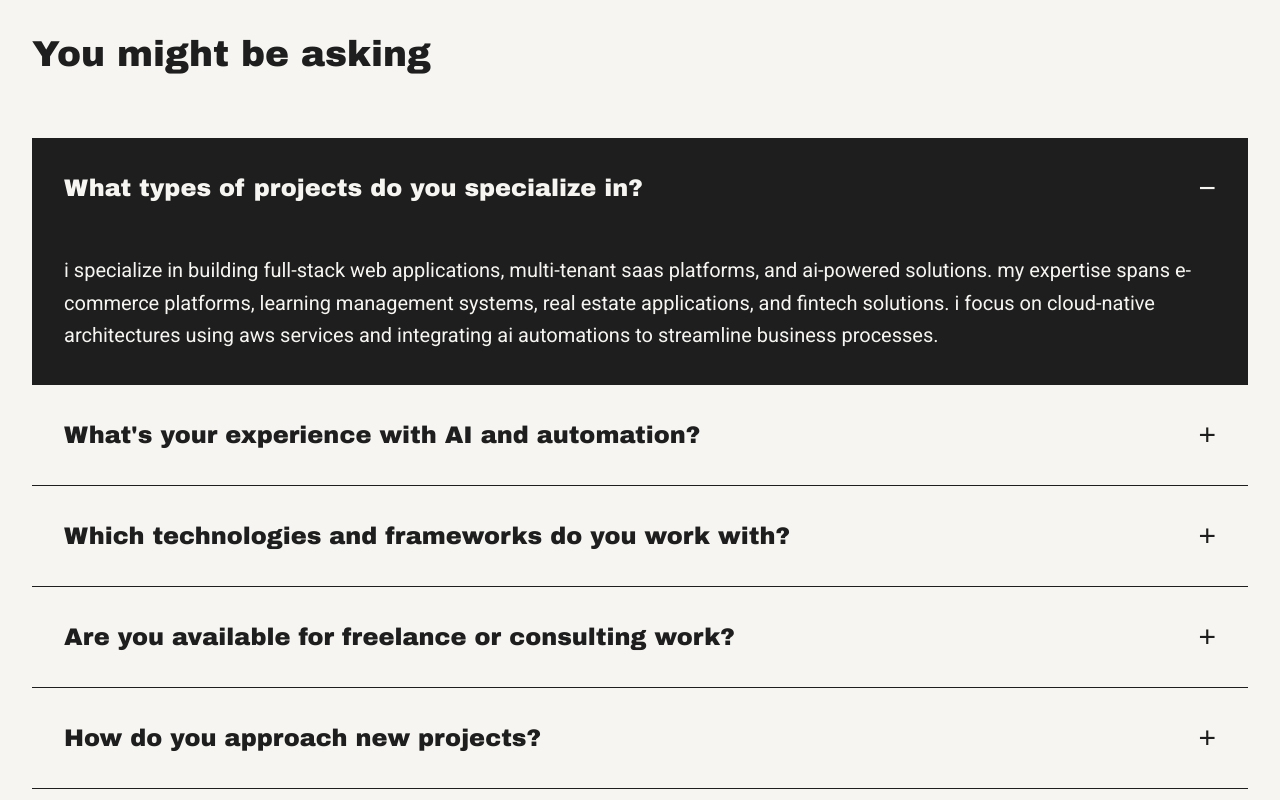
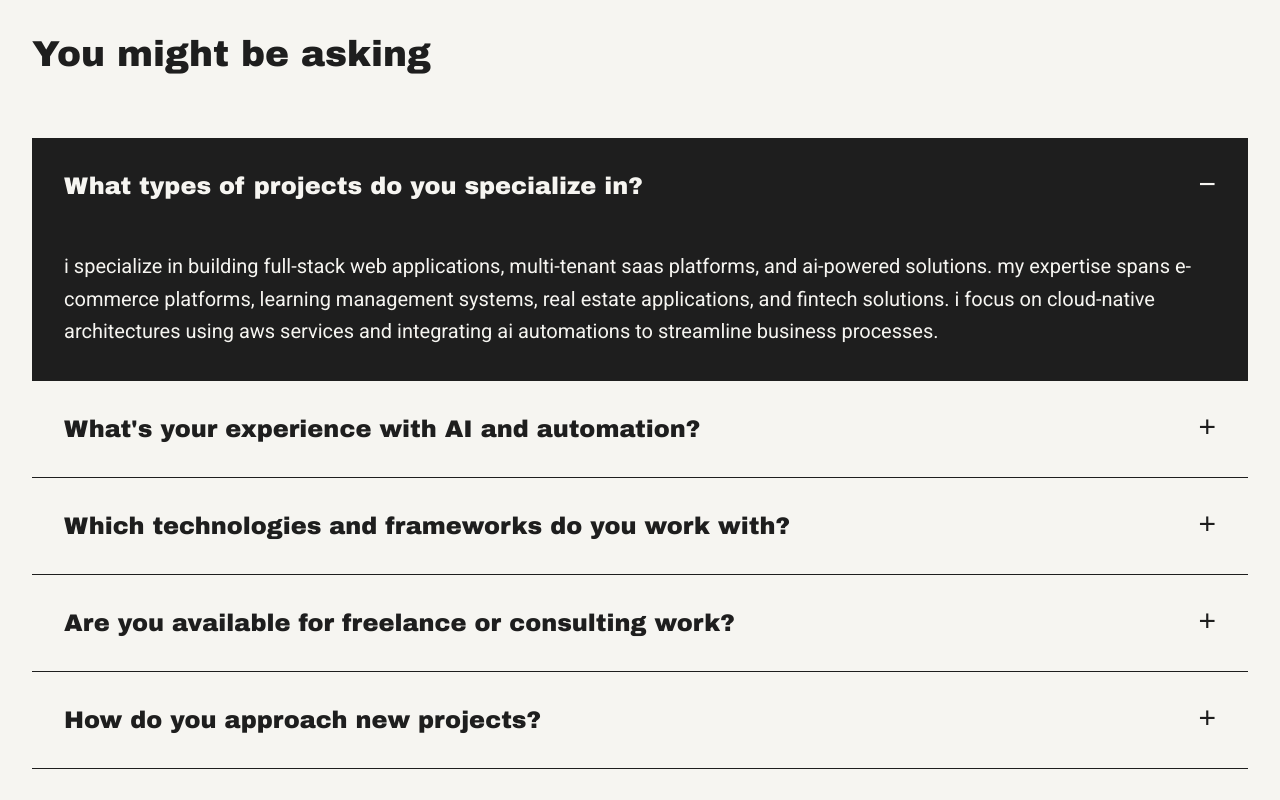
Before and after one commit to erwinjamescodes/portfolio-2025, a Next.js app: page / in a window 1280 px wide. Shown: the part 4280-5080 px from the top of the page. Built offline with nearby package versions, Linux system fonts and the light colour scheme.

Commit message:
faq alignment

```diff
--- a/app/components/FAQ.tsx
+++ b/app/components/FAQ.tsx
@@ -48,7 +48,7 @@ const FAQ = () => {
           <div key={index} className="border-b border-primary">
             <button
               onClick={() => toggleFAQ(index)}
-              className={`w-full flex justify-between items-center py-4 sm:py-8 px-4 sm:px-8 text-left transition-colors cursor-pointer ${
+              className={`w-full flex justify-between items-start py-4 sm:py-8 px-4 sm:px-8 text-left transition-colors cursor-pointer ${
                 openIndex === index
                   ? "bg-primary text-light"
                   : "bg-transparent text-primary hover:bg-primary/5 "
@@ -57,7 +57,7 @@ const FAQ = () => {
               <h3 className="text-lg sm:text-2xl font-archivo-black pr-2">
                 {faq.question}
               </h3>
-              <span className="text-2xl sm:text-3xl font-light ml-2 sm:ml-4 flex-shrink-0">
+              <span className="text-2xl sm:text-3xl font-light ml-2 sm:ml-4 flex-shrink-0 -mt-1">
                 {openIndex === index ? "−" : "+"}
               </span>
             </button>
```
